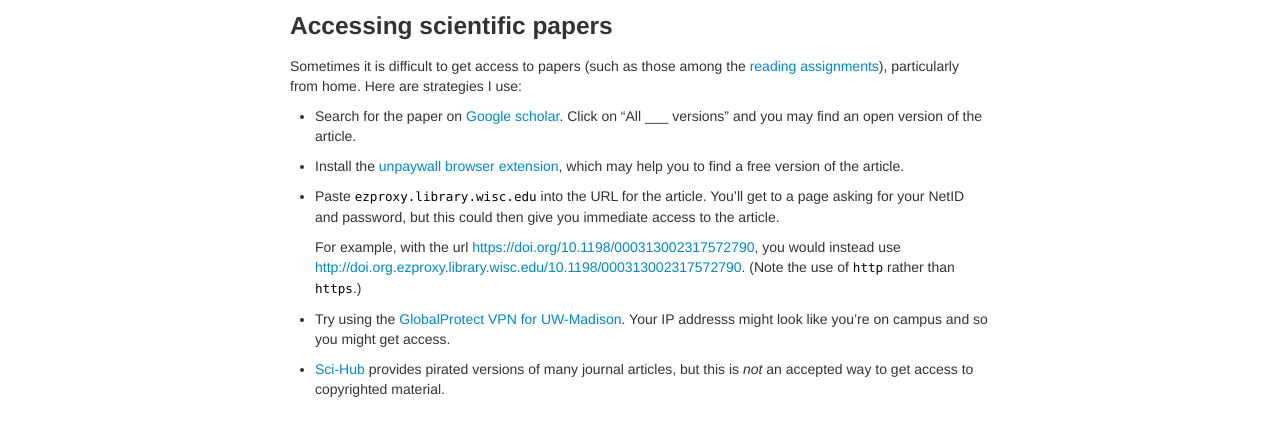
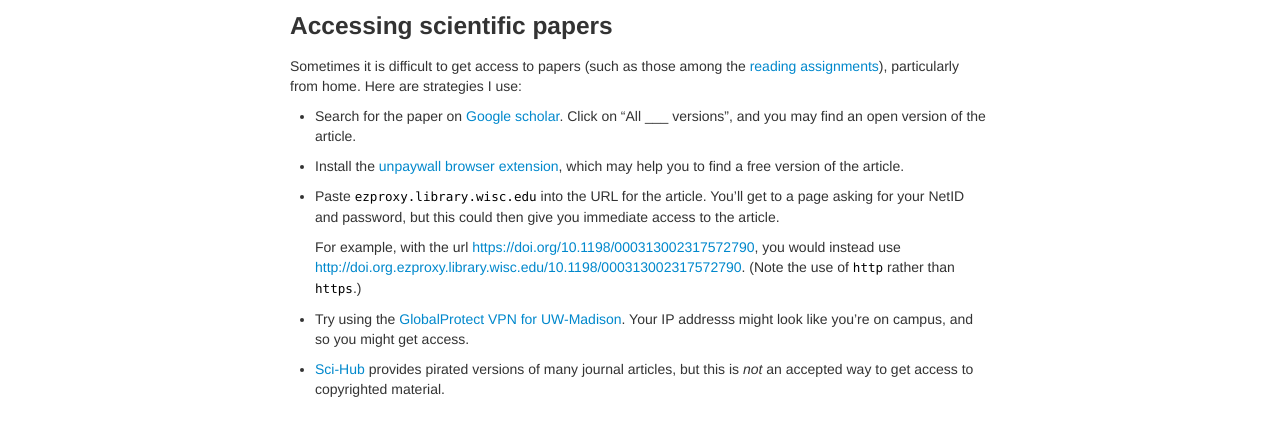
Before and after one commit to kbroman/BMI881_fall2022, a Jekyll site: the page built from resources.md, in a window 1280 px wide. Shown: the part 296-732 px from the top of the page. Built offline with Jekyll 4.4.1, drawn with Linux system fonts in a browser that asks for light colours.

```diff
--- a/resources.md
+++ b/resources.md
@@ -18,7 +18,7 @@ the [reading assignments](schedule.html)), particularly from home.
 Here are strategies I use:
 
 - Search for the paper on [Google scholar](https://scholar.google.com).
-  Click on "All ___ versions" and you may find an open version of the article.
+  Click on "All ___ versions", and you may find an open version of the article.
 
 - Install the [unpaywall browser extension](https://unpaywall.org/products/extension),
   which may help you to find a free version of the article.
@@ -34,7 +34,7 @@ Here are strategies I use:
 
 - Try using the [GlobalProtect VPN for
   UW-Madison](https://kb.wisc.edu/helpdesk/page.php?id=68164). Your
-  IP addresss might look like you're on campus and so you might get
+  IP addresss might look like you're on campus, and so you might get
   access.
 
 - [Sci-Hub](https://sci-hub.se) provides pirated versions of many
```
